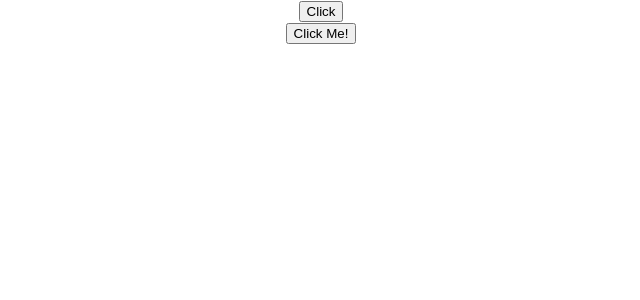
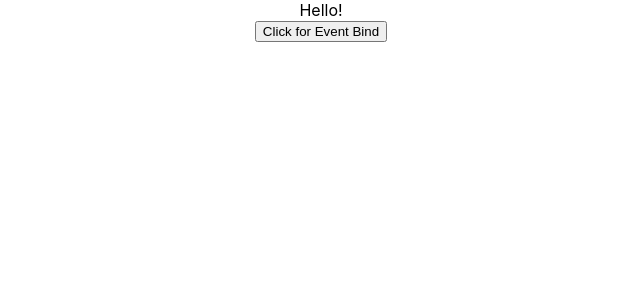
Before and after one commit to EranLavan/codevolution-one, a React (Create React App) app: page / in a window 1280 px wide. Shown: the top 300 px of the page, without its empty margins (319-959 px from the left). Built offline with nearby package versions, Linux system fonts and the light colour scheme.

Commit message:
modified:   src/App.js 	new file:   src/components/EventBind.js

```diff
--- a/src/App.js
+++ b/src/App.js
@@ -8,7 +8,8 @@
 import Countergpt from './components/Countergpt';
 import Counter from './components/Counter';
 import FunctionClick from './components/FunctionClick';
-import ClassClick from './components/ClassClick';
+// import ClassClick from './components/ClassClick';
+import EventBind from './components/EventBind';
 
 // function App() {
 //   return (
@@ -22,9 +23,11 @@
   render() {
     return (
       <div className="App">
-        <FunctionClick />
+        {/* <FunctionClick /> */}
 
-        <ClassClick />
+        <EventBind />
+
+        {/* <ClassClick /> */}
 
         {/* <Counter /> */}
 
--- /dev/null
+++ b/src/components/EventBind.js
@@ -0,0 +1,40 @@
+import React, { Component } from 'react'
+
+class EventBind extends Component {
+    constructor(props) {
+      super(props)
+
+      this.state = {
+         message: 'Hello!'
+      }
+    //   this.clickHandler = this.clickHandler.bind(this)
+    }
+
+    // clickHandler() {
+    //     this.setState({
+    //         message: 'Goodbye!'
+    //     })
+    //     console.log(this)
+    // }
+
+    clickHandler = () => {
+        this.setState({
+                     message: 'Goodbye!'
+                 })
+                 console.log(this)
+    }
+
+
+  render() {
+    return (
+      <div>
+        <div>{this.state.message}</div>
+        {/* <button onClick={this.clickHandler.bind(this)}>Click for Event Bind</button> */}
+        {/* <button onClick={() => this.clickHandler()}>Click for Event Bind</button> */}
+        <button onClick={this.clickHandler}>Click for Event Bind</button>
+      </div>
+    )
+  }
+}
+
+export default EventBind
```
